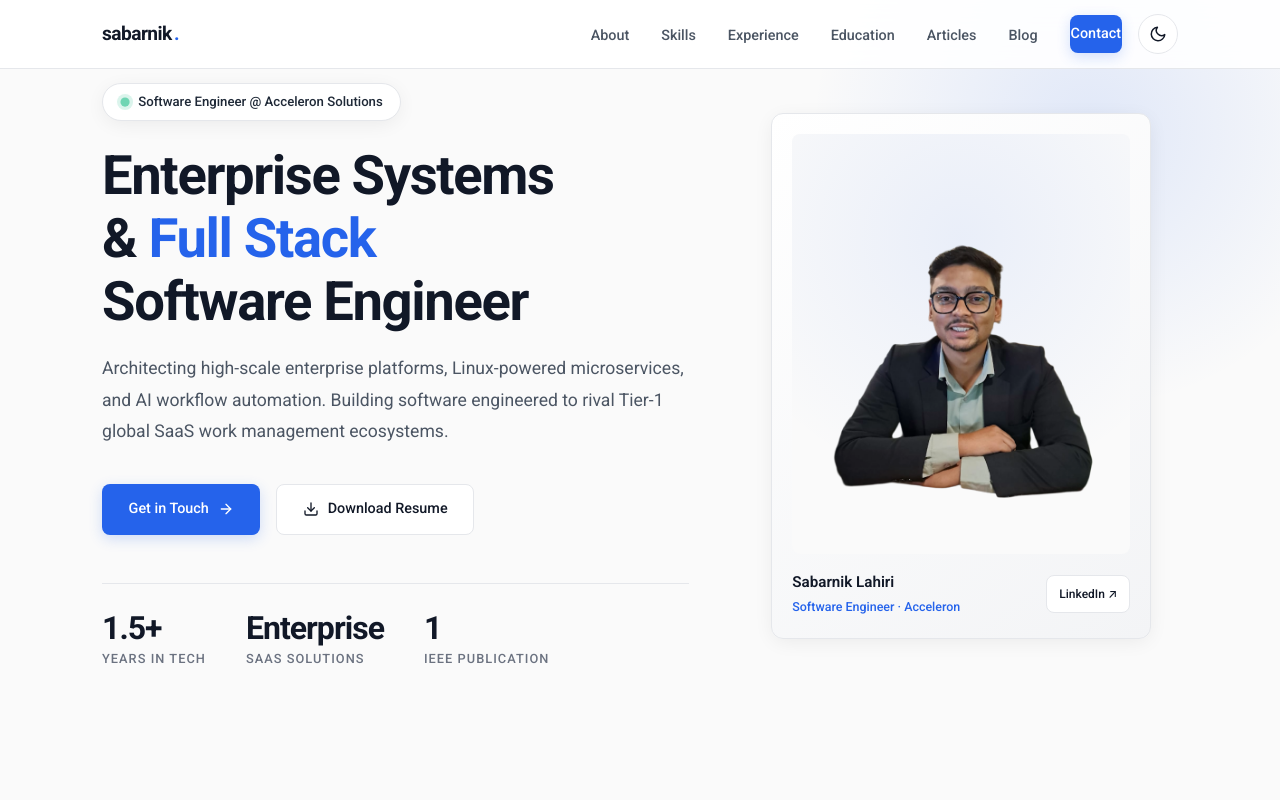
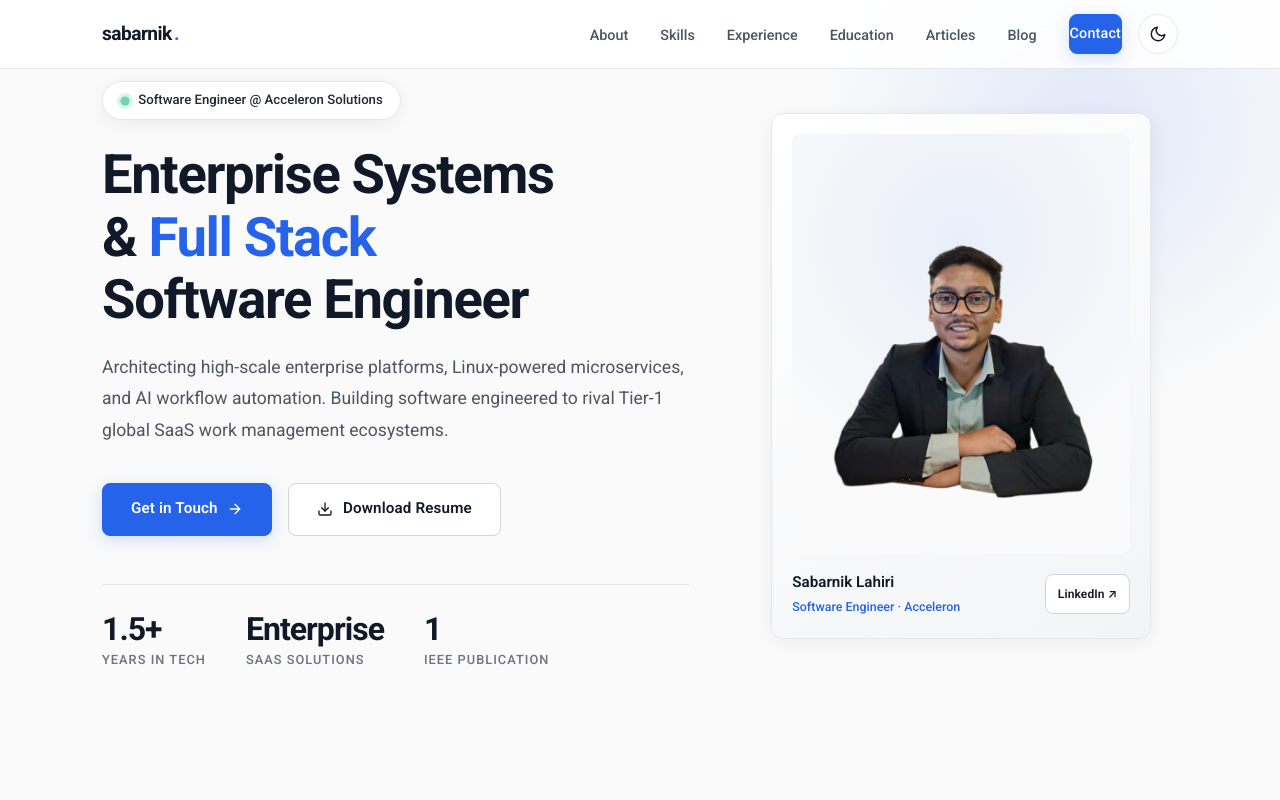
Before and after one commit to Sabarnik/portfolio-webpage, a plain HTML site: page index.html in a window 1280 px wide. Shown: the top 800 px of the page. Drawn offline with Linux system fonts and the light colour scheme.

Commit message:
style: enhance CTA button contrast and typography clarity

```diff
--- a/css/style.css
+++ b/css/style.css
@@ -484,49 +484,52 @@ section {
   display: inline-flex;
   align-items: center;
   justify-content: center;
-  gap: 0.55rem;
-  padding: 0.75rem 1.6rem;
+  gap: 0.6rem;
+  padding: 0.8rem 1.75rem;
   border-radius: var(--radius-sm);
   font-family: inherit;
-  font-size: 0.9rem;
-  font-weight: 500;
+  font-size: 0.95rem;
+  font-weight: 600;
   cursor: pointer;
   transition: all var(--transition);
-  border: 1px solid transparent;
+  border: 1.5px solid transparent;
   text-decoration: none;
-  min-height: 44px;
+  min-height: 46px;
+  letter-spacing: 0.01em;
 }
 
 .btn-primary {
   background: var(--accent);
   color: #ffffff !important;
-  box-shadow: 0 4px 14px var(--accent-glow);
+  border-color: var(--accent);
+  box-shadow: 0 4px 16px var(--accent-glow);
 }
 
 .btn-primary:hover {
   background: var(--accent-hover);
+  border-color: var(--accent-hover);
   color: #ffffff !important;
   transform: translateY(-2px);
-  box-shadow: 0 6px 20px var(--accent-glow);
+  box-shadow: 0 8px 24px var(--accent-glow);
 }
 
 .btn-ghost {
   background: var(--surface);
-  color: var(--heading);
-  border-color: var(--border);
+  color: var(--heading) !important;
+  border: 1.5px solid var(--border-light);
 }
 
 .btn-ghost:hover {
   background: var(--bg-hover);
-  color: var(--heading);
-  border-color: var(--border-light);
-  transform: translateY(-1px);
+  color: var(--heading) !important;
+  border-color: var(--accent);
+  transform: translateY(-2px);
 }
 
 .btn-sm {
-  padding: 0.5rem 1.1rem;
-  font-size: 0.825rem;
-  min-height: 38px;
+  padding: 0.55rem 1.25rem;
+  font-size: 0.85rem;
+  min-height: 40px;
 }
 
 .btn svg {
```
